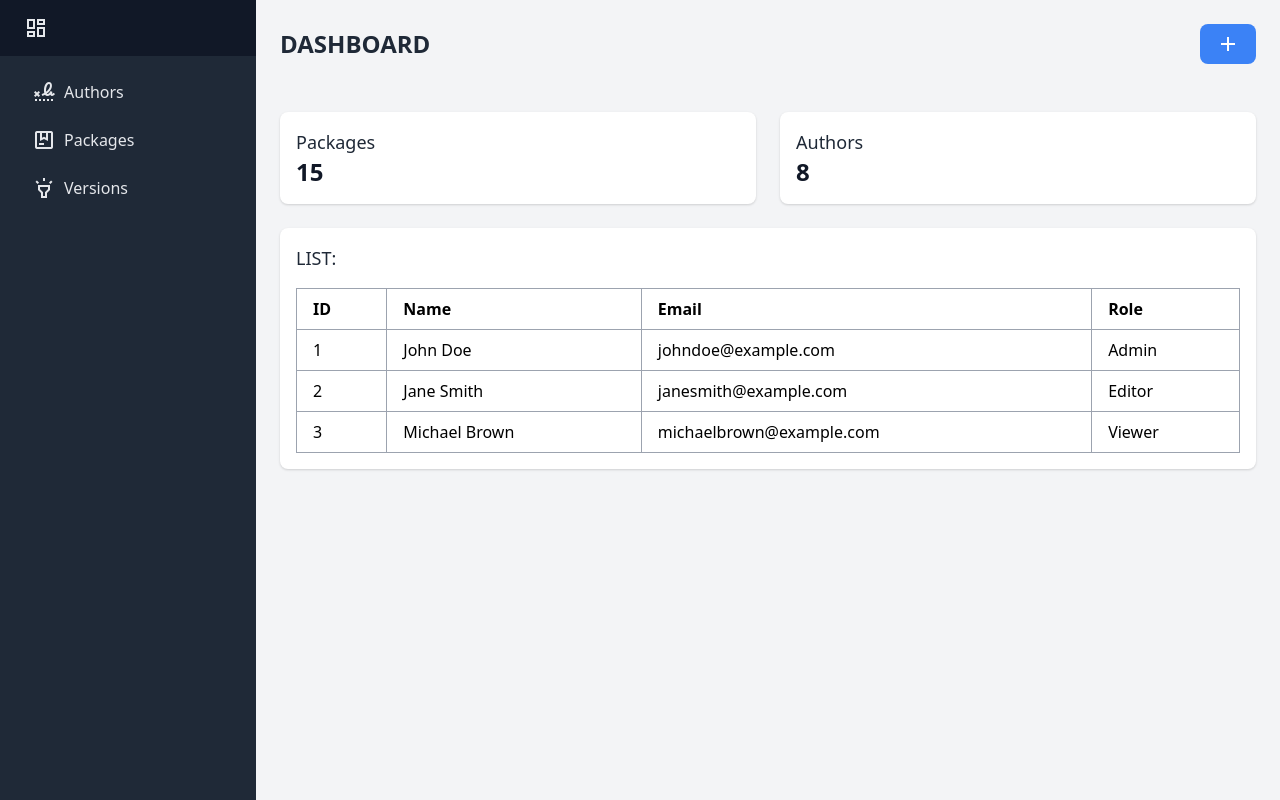
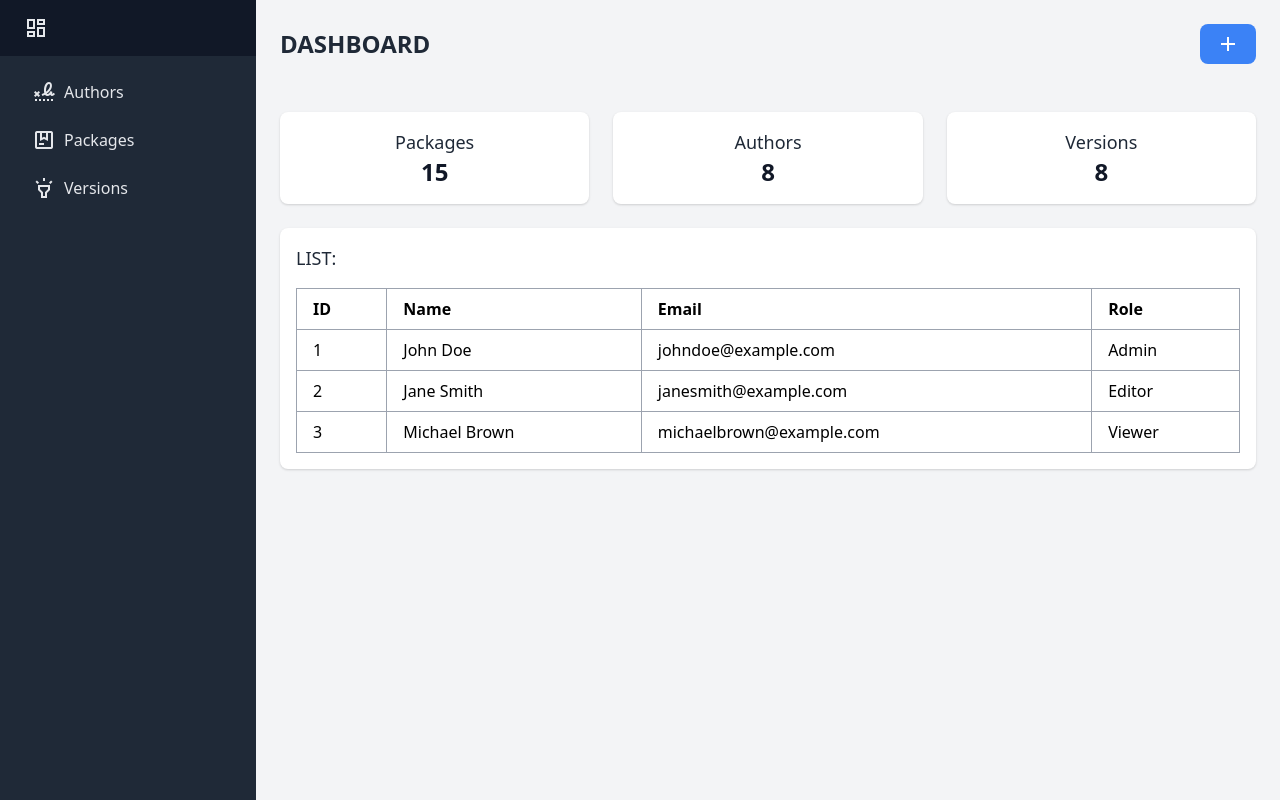
Before and after one commit to Youcode-Classe-E-2024-2025/MED_LAQSOUMI_PACKAGE, a PHP site: page / in a window 1280 px wide. Run offline with PHP 8.4, Linux system fonts and the light colour scheme.

Commit message:
edit btns elements authors packages versions on html index.php

```diff
--- a/index.php
+++ b/index.php
@@ -86,15 +86,19 @@
       </header>
 
       <!-- Cards -->
-      <div class="grid grid-cols-1 sm:grid-cols-2 lg:grid-cols-2 gap-6">
-        <div class="bg-white p-4 rounded-lg shadow">
+      <div class="grid grid-cols-1 sm:grid-cols-1 lg:grid-cols-3 gap-6">
+          <button class="bg-white p-4 rounded-lg shadow">
           <h3 class="text-lg font-medium text-gray-800">Packages</h3>
           <p class="text-2xl font-bold text-gray-900">15</p>
-        </div>
-        <div class="bg-white p-4 rounded-lg shadow">
+          </button>
+          <button class="bg-white p-4 rounded-lg shadow">
           <h3 class="text-lg font-medium text-gray-800">Authors</h3>
           <p class="text-2xl font-bold text-gray-900">8</p>
-        </div>
+          </button>
+          <button class="bg-white p-4 rounded-lg shadow">
+          <h3 class="text-lg font-medium text-gray-800">Versions</h3>
+          <p class="text-2xl font-bold text-gray-900">8</p>
+          </button>
       </div>
       <div class="bg-white p-4 rounded-lg shadow gap-4 flex flex-col">
           <h3 class="text-lg font-medium text-gray-800">LIST: </h3>
```
Also changed, not shown: src/database.php (added, +12 -0 lines).
